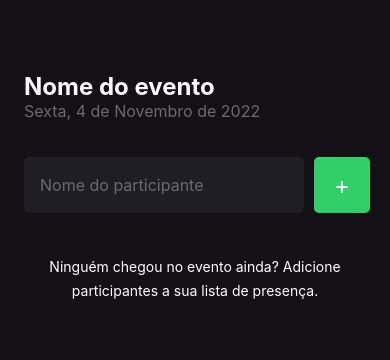
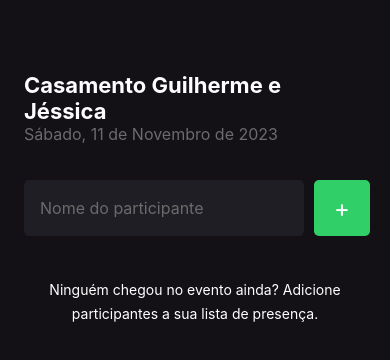
Before and after one commit to guilhermelima18/im-here, a React Native app: screen / in a window 390 px wide. Shown: the top 360 px of the page. Built offline with nearby package versions, Linux system fonts and the light colour scheme.

Commit message:
feat: finalizando aplicativo

```diff
--- a/src/components/participant/index.tsx
+++ b/src/components/participant/index.tsx
@@ -1,12 +1,10 @@
 import { Text, TouchableOpacity, View } from "react-native";
+import { Partipant } from "../../types/participant";
 import { styles } from "./styles";
 
 type ParticipantProps = {
-  participant: {
-    id: string;
-    name: string;
-  };
-  onDeleteParticipant: (partipantId: string) => void;
+  participant: Partipant;
+  onDeleteParticipant: (partipant: Partipant) => void;
 };
 
 export const Participant = ({
@@ -18,7 +16,7 @@ export const Participant = ({
       <Text style={styles.name}>{participant.name}</Text>
       <TouchableOpacity
         style={styles.button}
-        onPress={() => onDeleteParticipant(participant.id)}
+        onPress={() => onDeleteParticipant(participant)}
       >
         <Text style={styles.buttonText}>-</Text>
       </TouchableOpacity>
--- a/src/screens/home/index.tsx
+++ b/src/screens/home/index.tsx
@@ -8,16 +8,12 @@ import {
   Alert,
 } from "react-native";
 import { Participant } from "../../components/participant";
+import { Partipant } from "../../types/participant";
 import { styles } from "./styles";
 
-type CreatePartipant = {
-  id: string;
-  name: string;
-};
-
 export const Home = () => {
+  const [participants, setParticipants] = useState<Partipant[]>([]);
   const [participantName, setParticipantName] = useState<string>("");
-  const [participants, setParticipants] = useState<CreatePartipant[]>([]);
 
   const handleTextInputChange = (text: string) => {
     setParticipantName(text);
@@ -30,12 +26,12 @@ export const Home = () => {
         participant.name.toLowerCase() === participantName.toLowerCase()
     );
 
-    const lastId = Number(lastParticipant?.id!) + 1;
-
     if (participantAlreadyExists) {
       setParticipantName("");
       return Alert.alert("Opss!", "Notamos que esse participante já existe.");
     }
+
+    const lastId = Number(lastParticipant?.id!) + 1;
 
     const newPartipant = {
       id: lastId ? String(lastId) : "1",
@@ -46,19 +42,21 @@ export const Home = () => {
     setParticipantName("");
   };
 
-  const handlePartipantDelete = (participantId: string) => {
+  const handlePartipantDelete = (participant: Partipant) => {
+    const participantId = participant.id;
+
     Alert.alert(
       "Remover",
-      `Deseja realmente remover o participante ${participantId}?`,
+      `Deseja realmente remover o participante ${participant.name}?`,
       [
         {
           text: "Sim",
           onPress: () => {
-            const deletePartipant = participants.filter(
+            const deleteParticipant = participants.filter(
               (participant) => participant.id !== participantId
             );
 
-            setParticipants(deletePartipant);
+            setParticipants(deleteParticipant);
           },
         },
         { text: "Não", style: "cancel" },
@@ -68,8 +66,8 @@ export const Home = () => {
 
   return (
     <View style={styles.container}>
-      <Text style={styles.eventName}>Nome do evento</Text>
-      <Text style={styles.eventData}>Sexta, 4 de Novembro de 2022</Text>
+      <Text style={styles.eventName}>Casamento Guilherme e Jéssica</Text>
+      <Text style={styles.eventData}>Sábado, 11 de Novembro de 2023</Text>
 
       <View style={styles.form}>
         <TextInput
--- a/src/screens/home/styles.ts
+++ b/src/screens/home/styles.ts
@@ -7,7 +7,7 @@ export const styles = StyleSheet.create({
     padding: 24,
   },
   eventName: {
-    fontSize: 24,
+    fontSize: 22,
     fontWeight: "bold",
     color: "#fdfcfe",
     marginTop: 48,
--- /dev/null
+++ b/src/types/participant.ts
@@ -0,0 +1,4 @@
+export type Partipant = {
+  id: string;
+  name: string;
+};
```
